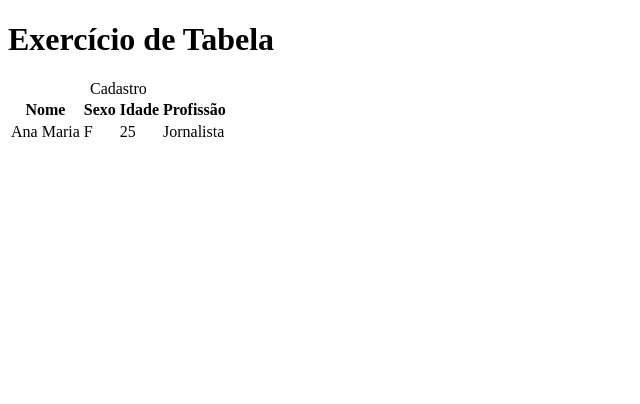
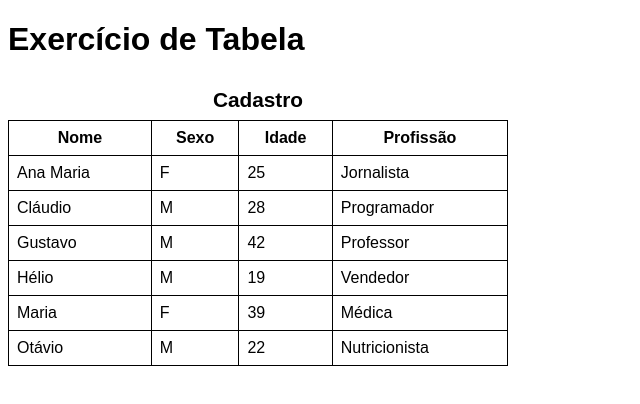
Before and after one commit to kauanzinmedeiros/html-css, a plain HTML site: page modulo 3/ex023/tabela005.html in a window 1280 px wide. Shown: the whole page, without its empty margins (0-640 px from the left). Drawn offline with Linux system fonts and the light colour scheme.

Commit message:
tabela005

```diff
--- a/modulo 3/ex023/tabela005.html
+++ b/modulo 3/ex023/tabela005.html
@@ -4,6 +4,27 @@
     <meta charset="UTF-8">
     <meta name="viewport" content="width=device-width, initial-scale=1.0">
     <title>Tabelas</title>
+    <style>
+        body {
+            font-family: Arial, Helvetica, sans-serif;
+        }
+
+        table {
+            width: 500px;
+            border-collapse: collapse;
+        }
+
+        caption {
+            font-size: 1.3em;
+            font-weight: bold;
+            padding: 8px;
+        }
+
+        th, td {
+            border: 1px solid black;
+            padding: 8px;
+        }
+    </style>
 </head>
 <body>
     <h1>Exercício de Tabela</h1>
@@ -22,6 +43,36 @@
             <td>25</td>
             <td>Jornalista</td>
         </tr>
+        <tr>
+            <td>Cláudio</td>
+            <td>M</td>
+            <td>28</td>
+            <td>Programador</td>
+        </tr>
+        <tr>
+            <td>Gustavo</td>
+            <td>M</td>
+            <td>42</td>
+            <td>Professor</td>
+        </tr>
+        <tr>
+            <td>Hélio</td>
+            <td>M</td>
+            <td>19</td>
+            <td>Vendedor</td>
+        </tr>
+        <tr>
+            <td>Maria</td>
+            <td>F</td>
+            <td>39</td>
+            <td>Médica</td>
+        </tr>
+        <tr>
+            <td>Otávio</td>
+            <td>M</td>
+            <td>22</td>
+            <td>Nutricionista</td>
+        </tr>
     </table>
 </body>
 </html>
```
